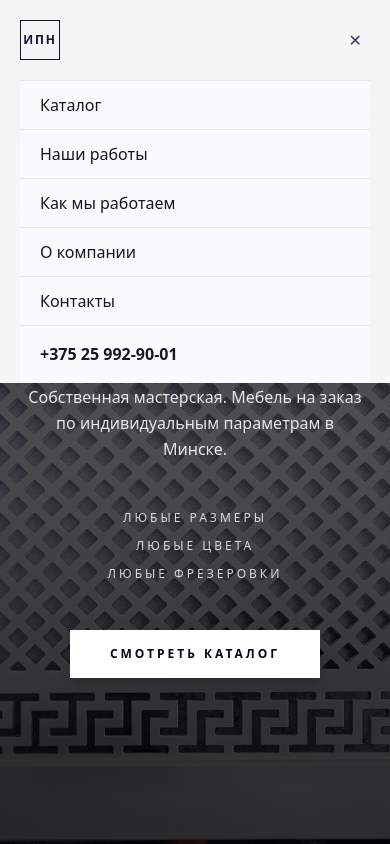
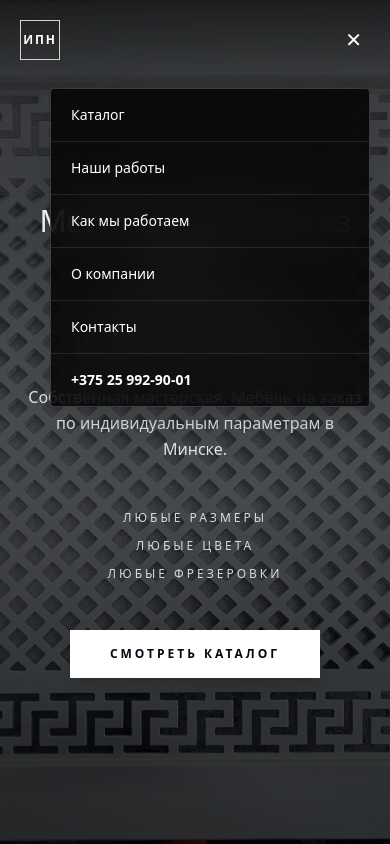
Before and after one commit to IljaBelousow/naumovich-site, a Next.js app: page / in a window 390 px wide. Both pictures are taken after a click on the button "Открыть меню". Shown: the top 844 px of the page. Built offline with nearby package versions, Linux system fonts and the light colour scheme.

Commit message:
Overlay mobile navigation over full-screen hero

```diff
--- a/src/components/Header.tsx
+++ b/src/components/Header.tsx
@@ -2,6 +2,7 @@
 
 import { useState } from "react";
 import Link from "next/link";
+import { usePathname } from "next/navigation";
 
 const navigation = [
   { name: "Каталог", href: "/catalog" },
@@ -13,41 +14,66 @@ const navigation = [
 
 export default function Header() {
   const [mobileMenuOpen, setMobileMenuOpen] = useState(false);
+  const isHome = usePathname() === "/";
+  const textColor = isHome ? "text-white" : "text-gray-900";
 
   return (
-    <header className="fixed inset-x-0 top-0 z-50 border-b border-gray-100 bg-white/95 backdrop-blur-sm">
-      <nav className="w-full px-5 sm:px-8 lg:px-12">
+    <header
+      className={`fixed inset-x-0 top-0 z-50 transition-colors duration-300 ${
+        isHome
+          ? "border-b border-white/10 bg-gradient-to-b from-black/45 to-transparent"
+          : "border-b border-gray-100 bg-white/95 backdrop-blur-sm"
+      }`}
+    >
+      <nav className="relative w-full px-5 sm:px-8 lg:px-12">
         <div className="flex h-20 items-center justify-between">
-          <Link href="/" className="flex items-center gap-3">
-            <span className="flex h-10 w-10 items-center justify-center border border-gray-900 text-xs font-semibold tracking-[0.15em] text-gray-900">ИПН</span>
-            <span className="hidden text-sm font-medium uppercase tracking-[0.2em] text-gray-900 md:block">Наумович</span>
+          <Link href="/" className="flex items-center gap-3" onClick={() => setMobileMenuOpen(false)}>
+            <span className={`flex h-10 w-10 items-center justify-center border text-xs font-semibold tracking-[0.15em] ${isHome ? "border-white/80 text-white" : "border-gray-900 text-gray-900"}`}>ИПН</span>
+            <span className={`hidden text-sm font-medium uppercase tracking-[0.2em] md:block ${textColor}`}>Наумович</span>
           </Link>
 
           <div className="hidden lg:flex lg:gap-x-8">
             {navigation.map((item) => (
-              <Link key={item.name} href={item.href} className="text-sm font-medium text-gray-900 hover:text-gray-500 transition-colors">
+              <Link key={item.name} href={item.href} className={`text-sm font-medium transition-colors hover:opacity-70 ${textColor}`}>
                 {item.name}
               </Link>
             ))}
           </div>
 
-          <a href="tel:+375259929001" className="hidden text-sm font-semibold text-gray-900 hover:text-gray-500 lg:block">
+          <a href="tel:+375259929001" className={`hidden text-sm font-semibold transition-opacity hover:opacity-70 lg:block ${textColor}`}>
             +375 25 992-90-01
           </a>
 
-          <button onClick={() => setMobileMenuOpen(!mobileMenuOpen)} className="lg:hidden p-2 text-gray-700">
+          <button
+            type="button"
+            aria-label={mobileMenuOpen ? "Закрыть меню" : "Открыть меню"}
+            aria-expanded={mobileMenuOpen}
+            onClick={() => setMobileMenuOpen(!mobileMenuOpen)}
+            className={`lg:hidden p-2 text-xl leading-none transition-colors ${textColor}`}
+          >
             {mobileMenuOpen ? "✕" : "☰"}
           </button>
         </div>
 
         {mobileMenuOpen && (
-          <div className="lg:hidden border-t border-gray-200 bg-gray-50 pb-4">
+          <div className={`absolute right-5 top-full mt-2 w-[min(20rem,calc(100vw-2.5rem))] overflow-hidden rounded-sm border shadow-2xl backdrop-blur-xl lg:hidden ${
+            isHome
+              ? "border-white/20 bg-black/80 text-white"
+              : "border-gray-200 bg-white/95 text-gray-900"
+          }`}>
             {navigation.map((item) => (
-              <Link key={item.name} href={item.href} onClick={() => setMobileMenuOpen(false)} className="block px-5 py-3 font-medium text-gray-900 border-b border-gray-200">
+              <Link
+                key={item.name}
+                href={item.href}
+                onClick={() => setMobileMenuOpen(false)}
+                className="block border-b border-current/10 px-5 py-4 text-sm font-medium transition-colors hover:bg-current/10"
+              >
                 {item.name}
               </Link>
             ))}
-            <div className="px-5 pt-4 font-semibold">+375 25 992-90-01</div>
+            <a href="tel:+375259929001" className="block px-5 py-4 text-sm font-semibold">
+              +375 25 992-90-01
+            </a>
           </div>
         )}
       </nav>
```
